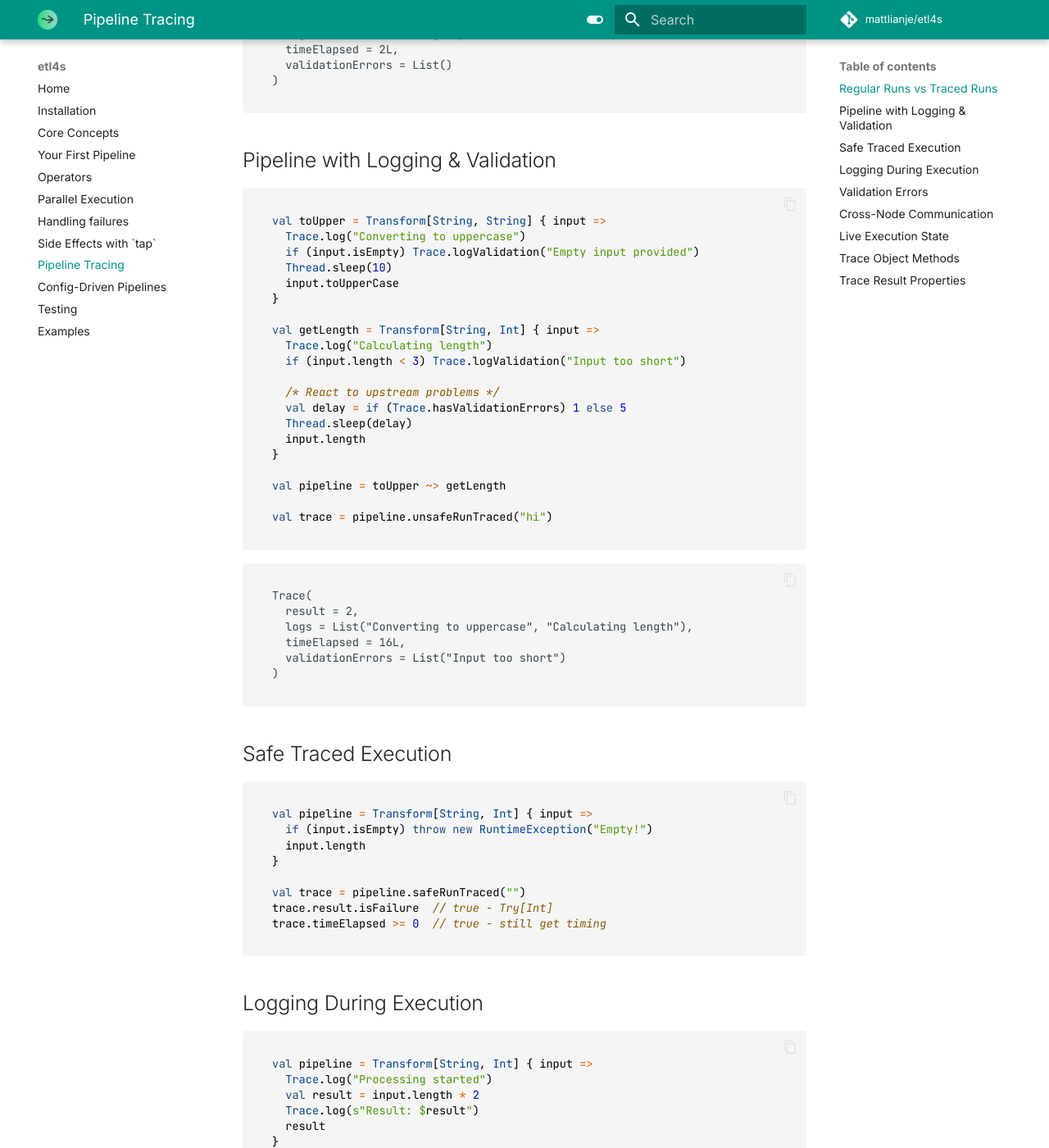
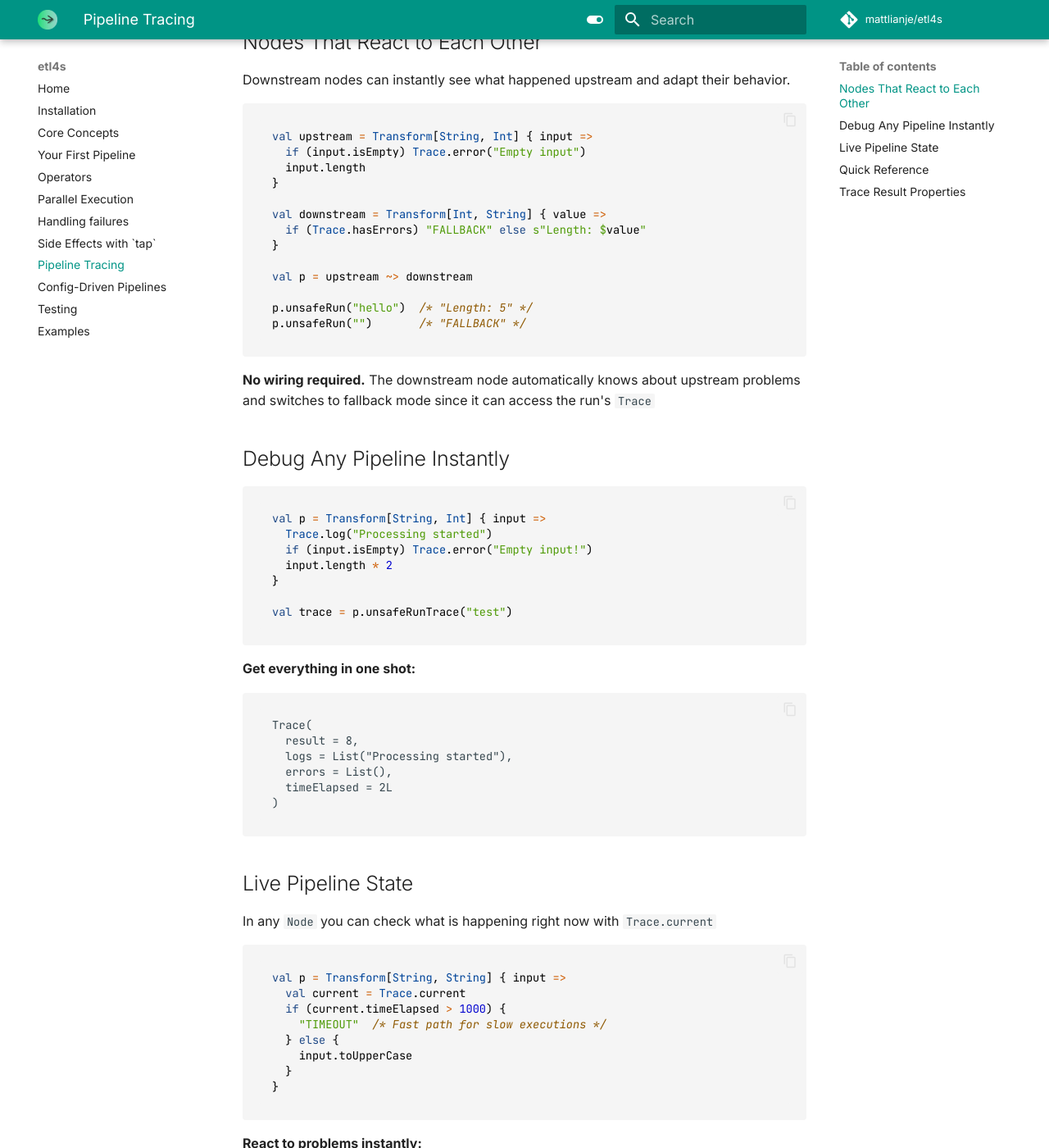
Before and after one commit to mattlianje/etl4s, an MkDocs documentation site: the page built from docs/trace.md, in a window 1280 px wide and 1400 px high, scrolled down 773 px. Shown: the whole window at 82% size. Built offline with MkDocs 1.6.1 and Material for MkDocs 9.7.7, drawn with Linux system fonts in a browser that asks for light colours; comment, search, counter and statistics services are not loaded; some of the changed text lies outside the part shown.

Commit message:
update Trace collection + docs + remove old .withLog and validate

````diff
--- a/docs/trace.md
+++ b/docs/trace.md
@@ -1,155 +1,110 @@
 # Pipeline Tracing with `Trace`
 
-Build aware, living components with `Trace`. Nodes can access their execution context, react to upstream problems, and adapt their behavior dynamically.
+Your nodes can record messages, report errors, and check execution timing - all automatically collected across your entire pipeline.
 
-**Trace information is collected during all runs.** Use `runTraced` methods to get the full execution details.
 
-## Regular Runs vs Traced Runs
+**How to start:** Call `Trace.log()` and `Trace.error()` inside any node. Use `runTrace` to get full execution details, or regular `run` methods for just results.
 
-All run methods collect trace information internally:
+**How it works:** Trace uses two ThreadLocal channels (like Unix stdout/stderr) that automatically accumulate across your pipeline - thread-safe with minimal overhead:
 
 ```scala
-import etl4s._
-
-val pipeline = Transform[String, Int] { input =>
+val p = Transform[String, Int] { input =>
   Trace.log("Processing input")
   input.length
 }
 
-/* Regular run - trace collected but not returned */
-val result: Int = pipeline.unsafeRun("hello")  // 5
-
-/* Traced run - full trace returned with result */
-val trace = pipeline.unsafeRunTraced("hello")
+val res: Int = p.unsafeRun("hello")  // 5
+val resTrace: Trace[Int] = p.unsafeRunTrace("hello")
 ```
 
 ```
 Trace(
   result = 5,
   logs = List("Processing input"),
-  timeElapsed = 2L,
-  validationErrors = List()
+  errors = List(),
+  timeElapsed = 2L
 )
 ```
 
-## Pipeline with Logging & Validation
+## Nodes That React to Each Other
 
-```scala
-val toUpper = Transform[String, String] { input =>
-  Trace.log("Converting to uppercase")
-  if (input.isEmpty) Trace.logValidation("Empty input provided")
-  Thread.sleep(10)
-  input.toUpperCase
-}
-
-val getLength = Transform[String, Int] { input =>
-  Trace.log("Calculating length")
-  if (input.length < 3) Trace.logValidation("Input too short")
-
-  /* React to upstream problems */
-  val delay = if (Trace.hasValidationErrors) 1 else 5
-  Thread.sleep(delay)
-  input.length
-}
-
-val pipeline = toUpper ~> getLength
-
-val trace = pipeline.unsafeRunTraced("hi")
-```
-
-```
-Trace(
-  result = 2,
-  logs = List("Converting to uppercase", "Calculating length"),
-  timeElapsed = 16L,
-  validationErrors = List("Input too short")
-)
-```
-
-## Safe Traced Execution
-
-```scala
-val pipeline = Transform[String, Int] { input =>
-  if (input.isEmpty) throw new RuntimeException("Empty!")
-  input.length
-}
-
-val trace = pipeline.safeRunTraced("")
-trace.result.isFailure  // true - Try[Int]
-trace.timeElapsed >= 0  // true - still get timing
-```
-
-## Logging During Execution
-
-```scala
-val pipeline = Transform[String, Int] { input =>
-  Trace.log("Processing started")
-  val result = input.length * 2
-  Trace.log(s"Result: $result")
-  result
-}
-
-val trace = pipeline.unsafeRunTraced("test")
-trace.result  // 8
-trace.logs    /* List("Processing started", "Result: 8") */
-```
-
-## Validation Errors
-
-```scala
-val pipeline = Transform[String, Int] { input =>
-  if (input.isEmpty) Trace.logValidation("Empty input")
-  input.length
-}
-
-val trace = pipeline.unsafeRunTraced("")
-trace.hasErrors        // true
-trace.validationErrors /* List("Empty input") */
-```
-
-## Cross-Node Communication
-
-Nodes can react to upstream validation errors:
+Downstream nodes can instantly see what happened upstream and adapt their behavior.
 
 ```scala
 val upstream = Transform[String, Int] { input =>
-  if (input.isEmpty) Trace.logValidation("Empty input")
+  if (input.isEmpty) Trace.error("Empty input")
   input.length
 }
 
 val downstream = Transform[Int, String] { value =>
-  if (Trace.hasValidationErrors) "FALLBACK" else s"Length: $value"
+  if (Trace.hasErrors) "FALLBACK" else s"Length: $value"
 }
 
-val pipeline = upstream ~> downstream
+val p = upstream ~> downstream
 
-pipeline.unsafeRunTraced("hello")  /* "Length: 5" */
-pipeline.unsafeRunTraced("")       /* "FALLBACK" */
+p.unsafeRun("hello")  /* "Length: 5" */
+p.unsafeRun("")       /* "FALLBACK" */
 ```
 
-## Live Execution State
+**No wiring required.** The downstream node automatically knows about upstream problems and switches to fallback mode since it can access the run's `Trace`
+
+## Debug Any Pipeline Instantly
 
 ```scala
-val pipeline = Transform[String, String] { input =>
+val p = Transform[String, Int] { input =>
+  Trace.log("Processing started")
+  if (input.isEmpty) Trace.error("Empty input!")
+  input.length * 2
+}
+
+val trace = p.unsafeRunTrace("test")
+```
+
+**Get everything in one shot:**
+```
+Trace(
+  result = 8,
+  logs = List("Processing started"),
+  errors = List(),
+  timeElapsed = 2L
+)
+```
+
+## Live Pipeline State
+
+In any `Node` you can check what is happening right now with `Trace.current`
+
+```scala
+val p = Transform[String, String] { input =>
   val current = Trace.current
   if (current.timeElapsed > 1000) {
-    "TIMEOUT"  // Fast path for slow executions
+    "TIMEOUT"  /* Fast path for slow executions */
   } else {
     input.toUpperCase
   }
 }
 ```
 
-## Trace Object Methods
+**React to problems instantly:**
+```scala
+if (Trace.hasErrors) {
+  /* Switch to fallback mode */
+} else {
+  /* Continue normal processing */
+}
+```
+
+## Quick Reference
+
 
 | Method | Description | Example |
 |:-------|:------------|:--------|
 | `Trace.log(message)` | Log any value | `Trace.log("Processing started")` |
-| `Trace.logValidation(error)` | Log validation error | `Trace.logValidation("Invalid format")` |
-| `Trace.hasValidationErrors` | Check for errors | `if (Trace.hasValidationErrors) ...` |
+| `Trace.error(err)` | Log error | `Trace.error("Invalid format")` |
+| `Trace.hasErrors` | Check for errors | `if (Trace.hasErrors) ...` |
 | `Trace.current` | Get live execution state | `val state = Trace.current` |
 | `Trace.logs` | Current logs | `val logs = Trace.logs` |
-| `Trace.validationErrors` | Current errors | `val errors = Trace.validationErrors` |
+| `Trace.errors` | Current errors | `val errors = Trace.errors` |
 
 ## Trace Result Properties
 
@@ -158,7 +113,7 @@ val pipeline = Transform[String, String] { input =>
 | `result` | `A` or `Try[A]` | Execution result |
 | `logs` | `List[Any]` | Collected log values |
 | `timeElapsed` | `Long` | Execution time in ms |
-| `validationErrors` | `List[Any]` | Validation errors |
+| `errors` | `List[Any]` | Errors |
 | `hasErrors` | `Boolean` | Quick error check |
 | `seconds` | `Double` | Timing in seconds |
 
````
Also changed, not shown: README.md (+15 -16 lines), docs/core-concepts.md (+3 -3 lines), docs/testing.md (+1 -1 lines), 2 other files.
